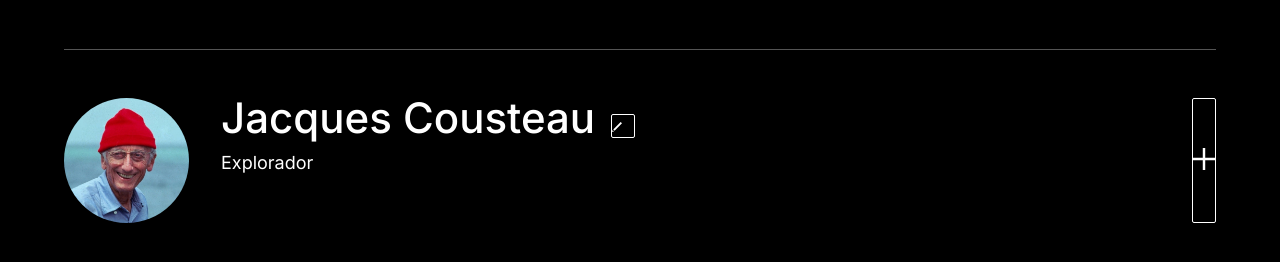
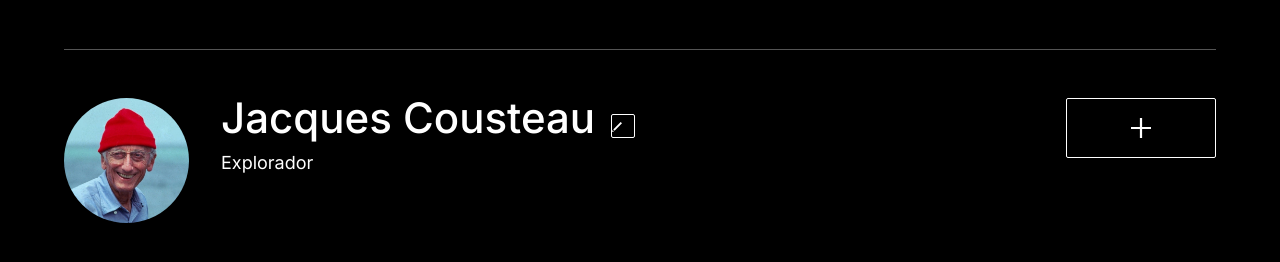
Before and after one commit to altomizawa/web_project_4_ptbr, a plain HTML site: page index.html in a window 1280 px wide. Shown: the part 82-344 px from the top of the page. Drawn offline with Linux system fonts and the light colour scheme.

Commit message:
fix + button

```diff
--- a/pages/index.css
+++ b/pages/index.css
@@ -41,8 +41,13 @@
     height: 24px;
     object-fit: cover;
 }
-
+.adicionar__button{
+    width: 150px;
+    height:60px;
+    display: flex;
+    justify-content: center;
+    align-items: center;
+}
 .adicionar__link{
-    heig
-
+    width: 20px;
 }
```
